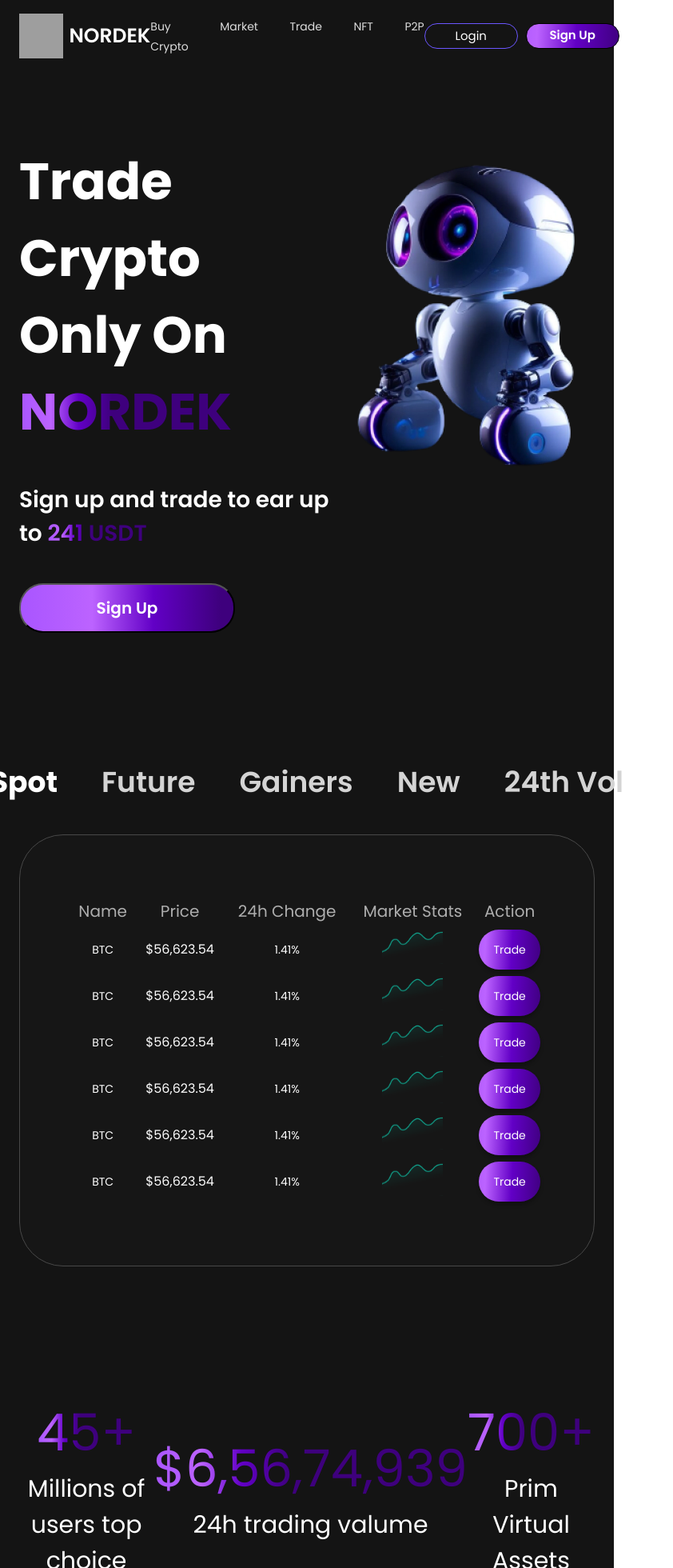
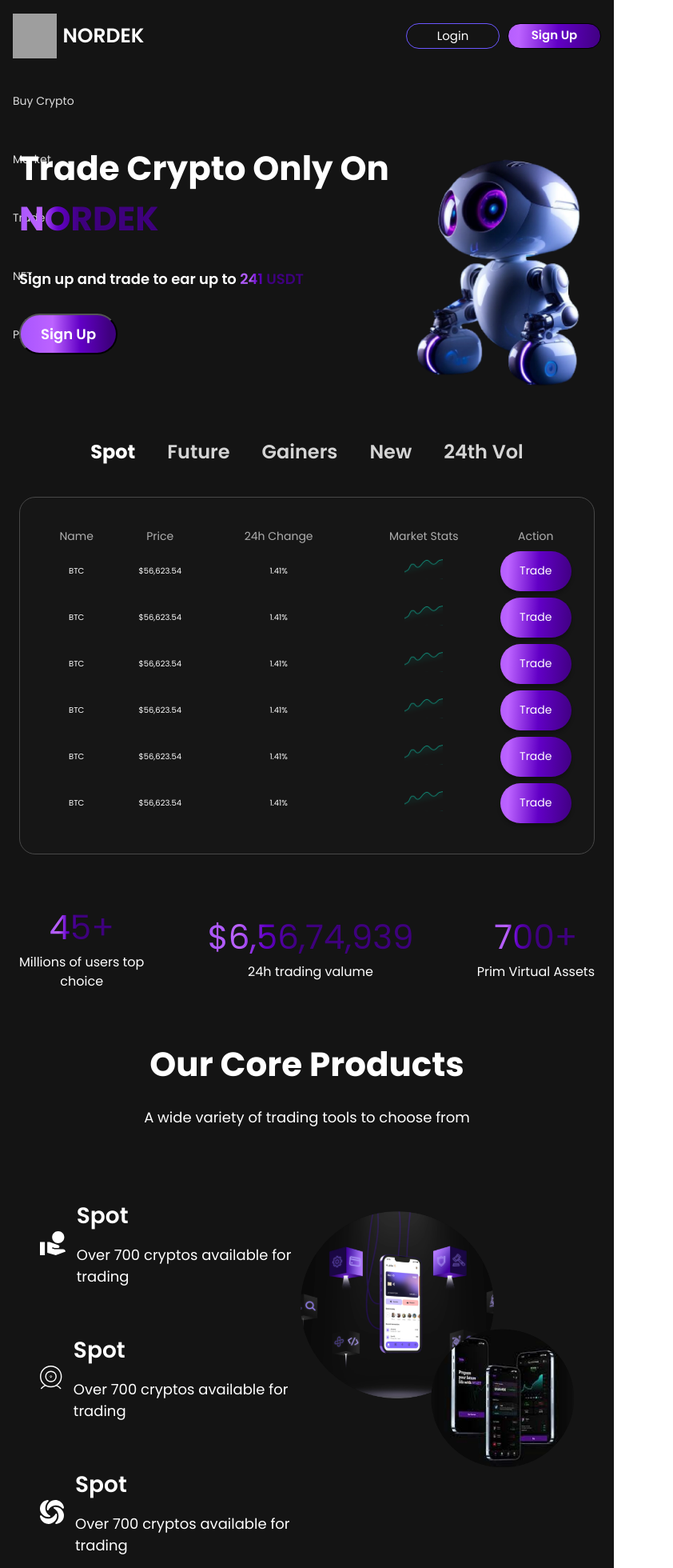
Before and after one commit to amrat98/ce-react, a React (Create React App) app: page / in a window 768 px wide. Shown: the top 1960 px of the page at 80% size, 842 px wide, since content can reach past the window. Built offline with nearby package versions, Linux system fonts and the light colour scheme; grey boxes are pictures that could not be loaded.

Commit message:
Landing-Page-Ui-Responsive

```diff
--- a/src/components/footer/footer.css
+++ b/src/components/footer/footer.css
@@ -6,8 +6,7 @@ footer {
 }
 .footer-container {
   display: flex;
-  justify-content: center;
-  gap: 200px;
+  justify-content: space-around;
 }
 .footer-container > nav {
   display: flex;
@@ -84,3 +83,13 @@ nav > ul > li > a {
 .footer-ul-gap {
   gap: 17px;
 }
+
+@media (max-width: 767px) {
+  /* .footer-logo-container > img {
+    width: 17px;
+    height: 18px;
+  }
+  .footer-logo-container > span {
+    font-size: 12px;
+  } */
+}
--- a/src/components/header/Header.js
+++ b/src/components/header/Header.js
@@ -1,10 +1,9 @@
 import { Link } from "react-router-dom";
-
+import "./header.css";
 export const Header = () => {
   return (
     <>
       <header className="header-bg">
-        <div className="container">
         <div>
           <div className="Header1-Main-Container">
             <div className="logo-container">
@@ -46,7 +45,6 @@ export const Header = () => {
             </div>
           </div>
         </div>
-        </div>
       </header>
     </>
   );
--- a/src/components/header/header.css
+++ b/src/components/header/header.css
@@ -1,5 +1,9 @@
 .header-bg {
   background: #141414;
+  position: relative;
+}
+.header-bg > div{
+  padding: 0 16px;
 }
 .Header2MainContainer {
   display: flex;
@@ -99,3 +103,27 @@
 .Header-Nav-Container > nav > ul > li > a > img {
   margin-left: 6px;
 }
+
+
+@media  (max-width: 991px) {
+  .Header-Nav-Container {
+    position: absolute;
+    top: 100%;
+    width: 100vw;
+    left: 0%;
+    padding: 0 16px;
+    background: #141414;
+  }
+  .Header-Nav-Container > nav {
+    width: 100%;
+  }
+  .Header-Nav-Container > nav > ul {
+    flex-direction: column;
+    gap: 0px;
+    width: 100%;
+  }
+  .Header-Nav-Container > nav > ul > li {
+    padding: 24px 0px;
+    width: 100%;
+  }
+}
--- a/src/pages/homepage/home.css
+++ b/src/pages/homepage/home.css
@@ -212,3 +212,292 @@
   max-width: 361px;
   min-height: 134px;
 }
+@media (max-width: 575px) {
+  .heading {
+    font-size: 24px;
+  }
+  .hero-sectoion-container > img {
+    max-height: 160px;
+  }
+
+  .heading {
+    font-size: 18px;
+  }
+  .hero-sectoion-container > div {
+    gap: 17px;
+  }
+  .hero-sectoion-container > div > p {
+    font-size: 9px;
+  }
+  .hero-sectoion-container > div > button {
+    padding: 9px 16px;
+    width: max-content;
+    height: auto;
+    font-size: 7px;
+  }
+  .table-nav-inactive {
+    font-size: 14px;
+  }
+  .table-nav-active {
+    font-size: 14px;
+  }
+  .crypto-table {
+    padding: 30px 0px;
+  }
+  .crypto-table > thead > tr > th {
+    font-size: 12px;
+  }
+  .crypto-market-stats > img {
+    width: 48px;
+  }
+  .crypto-table > tbody > tr > :nth-child(2) {
+    font-size: 10px;
+  }
+  .table-nav {
+    gap: 25px;
+  }
+  .home-bg-background {
+    gap: 60px;
+  }
+  .Count-Main-Container > div > span {
+    font-size: 18px;
+  }
+  .Count-Main-Container > div > p {
+    font-size: 14px;
+  }
+  .Core-Product-Head > p {
+    font-size: 13px;
+  }
+  .Core-Product-Head {
+    text-align: center;
+  }
+  .Core-Product-Key-Points > div > h3 {
+    font-size: 18px;
+  }
+  .Core-Product-Key-Points > div > p {
+    font-size: 14px;
+  }
+  .Core-Product-Key-Points > img {
+    width: 33px;
+    height: 32px;
+  }
+  .Core-Product-Main-Container {
+    flex-direction: column;
+    align-items: center;
+    gap: 25px;
+  }
+  .Core-Product-Right-Box > img {
+    max-height: 300px;
+    width: auto;
+  }
+  .Core-Product-Left-Box {
+    margin-top: 26px;
+  }
+  .trade-anytime-anywhere-main-container > div > p {
+    font-size: 9px;
+  }
+  .application-btn-container {
+    grid-template-columns: repeat(auto-fit, minmax(130px, 1fr));
+    display: grid;
+    width: 100%;
+  }
+  .application-btn-container > button {
+    font-size: 20px;
+    text-align: center;
+    justify-content: center;
+  }
+  .trade-anytime-anywhere-main-container > img {
+    max-height: 350px;
+    width: auto;
+  }
+}
+@media (min-width: 576px) and (max-width: 768px) {
+  .heading {
+    font-size: 30px;
+  }
+  .hero-sectoion-container > div > p {
+    font-size: 14px;
+  }
+  .hero-sectoion-container > div > button {
+    padding: 10px 25px;
+    width: max-content;
+    height: auto;
+    font-size: 18px;
+  }
+  .hero-sectoion-container > img {
+    max-height: 250px;
+  }
+  .hero-sectoion-container > div {
+    gap: 30px;
+  }
+  .table-nav-inactive {
+    font-size: 14px;
+  }
+  .table-nav-active {
+    font-size: 14px;
+  }
+  .crypto-table {
+    padding: 30px 20px;
+  }
+  .crypto-table > thead > tr > th {
+    font-size: 12px;
+  }
+  .crypto-table > tbody > tr > td {
+    font-size: 10px;
+  }
+  .crypto-market-stats > img {
+    width: 48px;
+  }
+  .crypto-table > tbody > tr > :nth-child(2) {
+    font-size: 10px;
+  }
+  .table-nav {
+    gap: 25px;
+  }
+  .home-bg-background {
+    gap: 60px;
+  }
+  .Count-Main-Container > div > span {
+    font-size: 32px;
+  }
+  .Count-Main-Container > div > p {
+    font-size: 14px;
+  }
+  .Core-Product-Key-Points > div > p {
+    font-size: 14px;
+  }
+  .Core-Product-Head > p {
+    font-size: 14px;
+  }
+
+  .Core-Product-Key-Points > div > h3 {
+    font-size: 24px;
+  }
+  .Core-Product-Head {
+    text-align: center;
+  }
+  .Core-Product-Key-Points > img {
+    height: 30px;
+  }
+  .Core-Product-Right-Box > img {
+    max-height: 260px;
+    width: auto;
+  }
+  .Core-Product-Main-Container {
+    align-items: center;
+  }
+  .trade-anytime-anywhere-main-container > div > p {
+    font-size: 14px;
+  }
+  .trade-anytime-anywhere-main-container > img {
+    max-height: 350px;
+    width: auto;
+  }
+  .application-btn-container {
+    gap: 14px;
+  }
+  .application-btn-container > button {
+    font-size: 14px;
+  }
+  .application-btn-container > button {
+    padding: 8px 20px;
+  }
+}
+@media (min-width: 768px) and (max-width: 991px) {
+  .heading {
+    font-size: 42px;
+  }
+  .hero-sectoion-container > div > p {
+    font-size: 18px;
+  }
+
+  .hero-sectoion-container > img {
+    max-height: 308px;
+    height: 100%;
+  }
+  .table-nav-inactive {
+    font-size: 24px;
+  }
+  .table-nav-active {
+    font-size: 24px;
+  }
+  .table-nav {
+    gap: 40px;
+  }
+  .crypto-table > thead > tr > th {
+    font-size: 14px;
+  }
+  .crypto-table {
+    border-radius: 20px;
+    border: 1px solid #484848;
+    background: #161616;
+    padding: 30px 20px;
+  }
+  .Count-Main-Container > div > span {
+    font-size: 42px;
+  }
+  .Count-Main-Container > div > p {
+    font-size: 16px;
+  }
+  .Core-Product-Key-Points > div > p {
+    font-size: 18px;
+  }
+  .Core-Product-Head > p {
+    font-size: 18px;
+  }
+
+  .Core-Product-Key-Points > div > h3 {
+    font-size: 28px;
+  }
+  .Core-Product-Right-Box > img {
+    max-height: 320px;
+    width: auto;
+  }
+  .trade-anytime-anywhere-main-container > div > p {
+    font-size: 18px;
+  }
+  .application-btn-container > button {
+    font-size: 16px;
+  }
+  .trade-anytime-anywhere-main-container > img {
+    max-height: 350px;
+    width: auto;
+  }
+  .application-btn-container {
+    gap: 16px;
+  }
+}
+
+@media (min-width: 992px) and (max-width: 1280px) {
+  .heading {
+    font-size: 48px;
+  }
+  .hero-sectoion-container > div > p {
+    font-size: 20px;
+  }
+  .hero-sectoion-container > div > button {
+    padding: 18px 50px;
+    width: max-content;
+    height: auto;
+    font-size: 18px;
+  }
+  .Count-Main-Container > div > span {
+    font-size: 48px;
+  }
+  .Count-Main-Container > div > p {
+    font-size: 20px;
+  }
+  .Core-Product-Head > p {
+    font-size: 20px;
+  }
+  .Core-Product-Key-Points > div > p {
+    font-size: 20px;
+  }
+  .Core-Product-Right-Box > img {
+    max-height: 350px;
+    width: auto;
+  }
+  .trade-anytime-anywhere-main-container > div > p {
+    font-size: 20px;
+  }
+}
```
Also changed, not shown: src/pages/homepage/HomePage.js (+9 -9 lines). Lines whose indentation alone changed are shown as unchanged.
